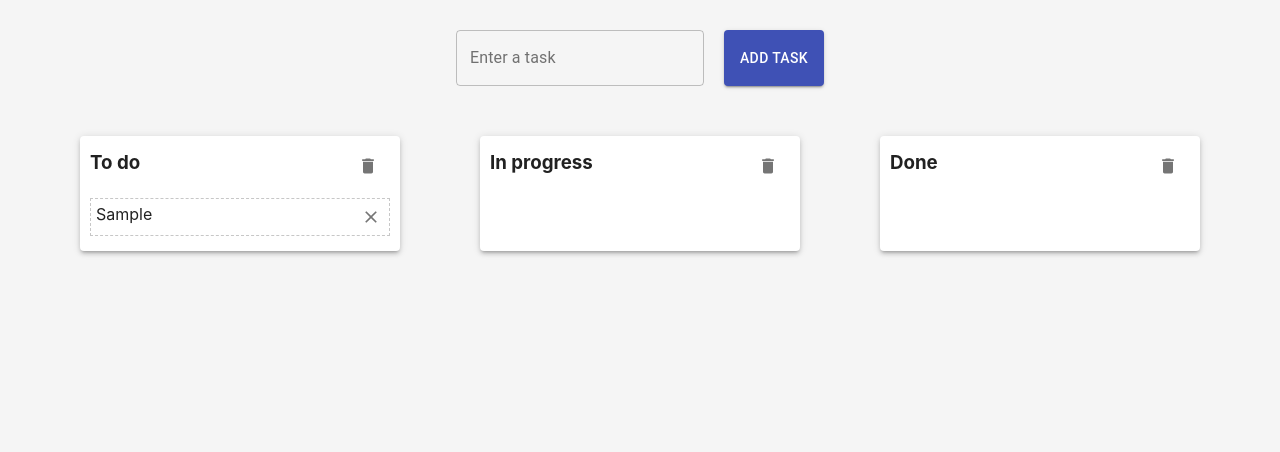
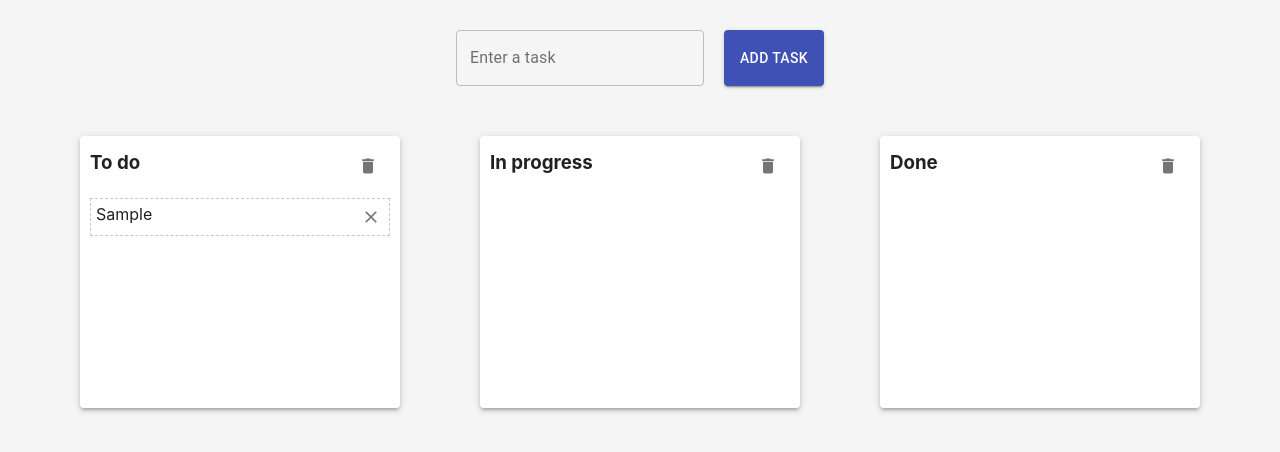
Before and after one commit to yuliyaMaherramava/react-todolist, a React (Create React App) app: page / in a window 1280 px wide. Both pictures are taken after typing "Sample" into the empty fields and a click on the button "ADD TASK". Shown: the top 452 px of the page. Built offline with nearby package versions, Linux system fonts and the light colour scheme.

Commit message:
added drag&drop to moving tasks from columns to columns

```diff
--- a/package.json
+++ b/package.json
@@ -12,6 +12,7 @@
     "@types/jest": "26.0.23",
     "@types/node": "12.20.12",
     "@types/react": "17.0.5",
+    "@types/react-beautiful-dnd": "13.0.0",
     "@types/react-dom": "17.0.3",
     "@types/react-redux": "7.1.16",
     "@types/testing-library__jest-dom": "5.9.5",
@@ -19,6 +20,7 @@
     "i18next": "20.2.2",
     "node-sass": "4.12.0",
     "react": "17.0.2",
+    "react-beautiful-dnd": "13.1.0",
     "react-dom": "17.0.2",
     "react-i18next": "11.8.15",
     "react-redux": "7.2.4",
--- a/src/App.tsx
+++ b/src/App.tsx
@@ -1,11 +1,12 @@
 import React, { ChangeEvent, useState } from 'react';
 import { useDispatch, useSelector } from 'react-redux';
+import { DragDropContext, DropResult } from 'react-beautiful-dnd';
 import classes from './App.module.scss';
 import InputComponent from './components/input';
 import ButtonComponent from './components/button';
 import Column from './components/column';
 import { columnWithTasksSelector } from './store/selectors';
-import { addTask } from './store/actions';
+import { addTask, dropTask } from './store/actions';
 
 const App: React.FC = () => {
   const [textInput, setTextInput] = useState<string>('');
@@ -23,6 +24,17 @@ const App: React.FC = () => {
     setTextInput('');
   };
 
+  const onDragEnd = ({ destination, source, draggableId }:DropResult) => {
+    if (!destination) {
+      return;
+    }
+    if (destination.droppableId === source.droppableId
+    ) {
+      return;
+    }
+    dispatch(dropTask(destination.droppableId, source.droppableId, draggableId));
+  };
+
   const columnsElements = columnAllIds.map((column) => (
     <Column
       name={column.name}
@@ -32,16 +44,15 @@ const App: React.FC = () => {
     />
   ));
   return (
-    <div className={classes.app}>
-      <div className={classes['add-container']}>
-        <InputComponent value={textInput} onChange={onTextChange} />
-        <ButtonComponent
-          value="Add Task"
-          onClick={onAddTask}
-        />
+    <DragDropContext onDragEnd={onDragEnd}>
+      <div className={classes.app}>
+        <div className={classes['add-container']}>
+          <InputComponent value={textInput} onChange={onTextChange} />
+          <ButtonComponent value="Add Task" onClick={onAddTask} />
+        </div>
+        <div className={classes['columns-container']}>{columnsElements}</div>
       </div>
-      <div className={classes['columns-container']}>{columnsElements}</div>
-    </div>
+    </DragDropContext>
   );
 };
 
--- a/src/components/column/index.module.scss
+++ b/src/components/column/index.module.scss
@@ -1,6 +1,7 @@
 .column {
   padding: 10px;
   flex-basis: 300px;
+  min-height: 200px;
 
   h3, input {
     margin-top: 5px;
@@ -18,4 +19,10 @@
       margin-top: 8px;
     }
   }
+  .task-container {
+    min-height: 200px;
+  }
+  & .dragging{
+    background-color: #5d74f517;
+  }
 };
--- a/src/components/column/index.tsx
+++ b/src/components/column/index.tsx
@@ -1,5 +1,6 @@
 import React, { ChangeEvent, useState } from 'react';
 import { useDispatch } from 'react-redux';
+import { Droppable } from 'react-beautiful-dnd';
 import Paper from '@material-ui/core/Paper';
 import IconButton from '@material-ui/core/IconButton';
 import DeleteIcon from '@material-ui/icons/Delete';
@@ -43,8 +44,8 @@ const Column: React.FC<PropsType> = ({ name, tasks, id }) => {
     dispatch(deleteColumn(id));
   };
 
-  const taskElements = tasks.map((task) => (
-    <Task key={task.id} name={task.name} id={task.id} columnId={task.columnId} />
+  const taskElements = tasks.map((task, index) => (
+    <Task key={task.id} name={task.name} id={task.id} columnId={task.columnId} index={index} />
   ));
   return (
     <Paper
@@ -69,7 +70,19 @@ const Column: React.FC<PropsType> = ({ name, tasks, id }) => {
           <DeleteIcon fontSize="small" />
         </IconButton>
       </div>
-      {taskElements}
+      <Droppable droppableId={id}>
+        {(provided, snapshot) => (
+          <div
+            ref={provided.innerRef}
+          // eslint-disable-next-line react/jsx-props-no-spreading
+            {...provided.droppableProps}
+            className={`${classes['task-container']} ${snapshot.isDraggingOver ? classes.dragging : null}`}
+          >
+            {taskElements}
+            {provided.placeholder}
+          </div>
+        )}
+      </Droppable>
     </Paper>
   );
 };
--- a/src/components/column/task/index.module.scss
+++ b/src/components/column/task/index.module.scss
@@ -6,8 +6,9 @@
     padding: 5px;
     border: 1px dashed $light-gray;
     margin-bottom: 5px;
+    background-color: white;
 
-    &:hover{
+    &:hover {
         background-color: $gray;
         border-radius: 4px;
     }
@@ -15,4 +16,8 @@
     p {
         margin: 0px;
     }
+
+    &.dragging{
+        background-color: aliceblue;
+    }
 };
--- a/src/components/column/task/index.tsx
+++ b/src/components/column/task/index.tsx
@@ -1,5 +1,6 @@
 import React, { useState, ChangeEvent } from 'react';
 import { useDispatch } from 'react-redux';
+import { Draggable } from 'react-beautiful-dnd';
 import CloseIcon from '@material-ui/icons/Close';
 import IconButton from '@material-ui/core/IconButton';
 import classes from './index.module.scss';
@@ -9,9 +10,12 @@ type PropsType = {
   name: string;
   id: string;
   columnId: string;
+  index: number;
 };
 
-const Task: React.FC<PropsType> = ({ name, id, columnId }) => {
+const Task: React.FC<PropsType> = ({
+  name, id, columnId, index,
+}) => {
   const [editMode, setEditMode] = useState(false);
   const [textInput, setTextInput] = useState<string>(name);
   const dispatch = useDispatch();
@@ -38,7 +42,17 @@ const Task: React.FC<PropsType> = ({ name, id, columnId }) => {
   };
 
   return (
-    <div className={classes.task} onDoubleClick={toggleEditMode}>
+    <Draggable draggableId={id} index={index}>
+      {(provided, snapshot) => (
+        <div
+          // eslint-disable-next-line react/jsx-props-no-spreading
+          {...provided.draggableProps}
+          // eslint-disable-next-line react/jsx-props-no-spreading
+          {...provided.dragHandleProps}
+          ref={provided.innerRef}
+          className={`${classes.task} ${snapshot.isDragging ? classes.dragging : null}`}
+          onDoubleClick={toggleEditMode}
+        >
           {!editMode ? (
             <p>{name}</p>
           ) : (
@@ -53,6 +67,9 @@ const Task: React.FC<PropsType> = ({ name, id, columnId }) => {
             <CloseIcon fontSize="small" />
           </IconButton>
         </div>
+      )}
+
+    </Draggable>
   );
 };
 
--- a/src/store/actions.ts
+++ b/src/store/actions.ts
@@ -43,3 +43,16 @@ export const deleteColumn = (id: string): actionTypes.DeleteColumnType => ({
     id,
   },
 });
+
+export const dropTask = (
+  destionationId: string,
+  sourceId: string,
+  draggableId:string,
+): actionTypes.DropTaskType => ({
+  type: types.DROP_TASK,
+  payload: {
+    destionationId,
+    sourceId,
+    draggableId,
+  },
+});
--- a/src/store/reducers/columnReducer.ts
+++ b/src/store/reducers/columnReducer.ts
@@ -77,6 +77,23 @@ const columnReducer = (state = initialState, action: ActionTypes): ColumnStateTy
         },
       };
     }
+    case types.DROP_TASK: {
+      const { destionationId, sourceId, draggableId } = action.payload;
+      return {
+        ...state,
+        byId: {
+          ...state.byId,
+          [sourceId]: {
+            ...state.byId[sourceId],
+            tasks: state.byId[sourceId].tasks.filter((id) => id !== draggableId),
+          },
+          [destionationId]: {
+            ...state.byId[destionationId],
+            tasks: [...state.byId[destionationId].tasks, draggableId],
+          },
+        },
+      };
+    }
     default:
       return state;
   }
--- a/src/store/reducers/taskReducer.ts
+++ b/src/store/reducers/taskReducer.ts
@@ -49,6 +49,19 @@ const taskReducer = (state = initialState, action: ActionTypes): TaskStateType =
         },
       };
     }
+    case types.DROP_TASK: {
+      const { destionationId, draggableId } = action.payload;
+      return {
+        ...state,
+        byId: {
+          ...state.byId,
+          [draggableId]: {
+            ...state.byId[draggableId],
+            columnId: destionationId,
+          },
+        },
+      };
+    }
     default:
       return state;
   }
--- a/src/store/types.ts
+++ b/src/store/types.ts
@@ -3,3 +3,4 @@ export const DELETE_TASK = 'DELETE_TASK';
 export const EDIT_TASK = 'EDIT_TASK';
 export const EDIT_COLUMN = 'EDIT_COLUMN';
 export const DELETE_COLUMN = 'DELETE_COLUMN';
+export const DROP_TASK = 'DROP_TASK';
```
Also changed, not shown: src/store/actionTypes.ts (+17 -5 lines), 1 other file (tests, documents, lock files or other folders). Lines whose indentation alone changed are shown as unchanged.
